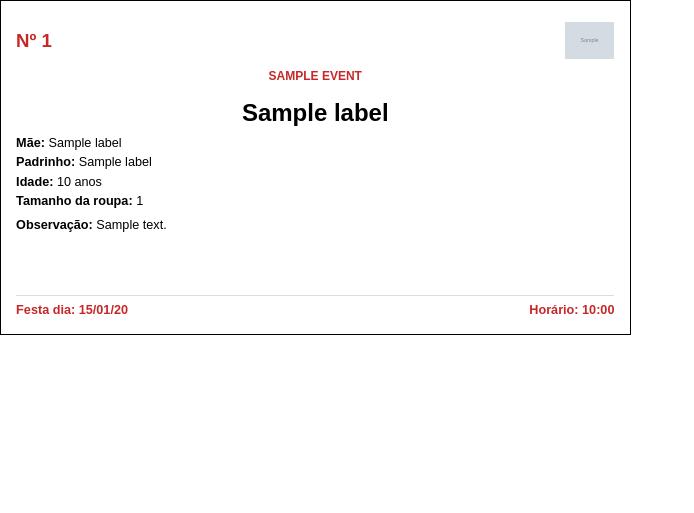
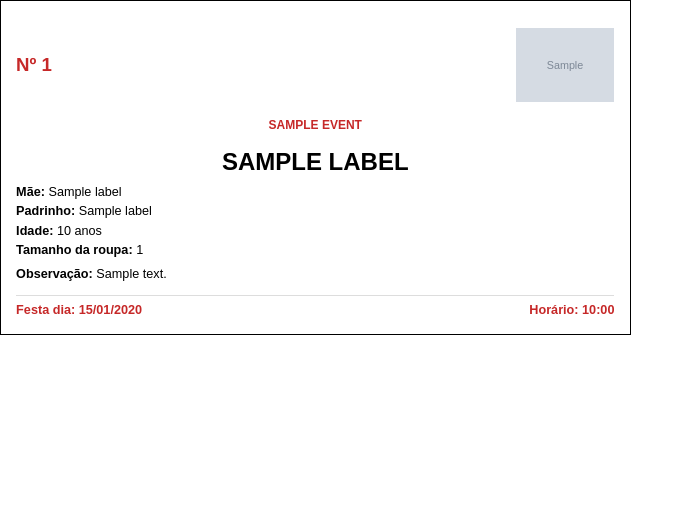
Before and after one commit to pcampos119104/mdc, a Django app: template web/templates/christmas/sponsorship_labels_pdf.html in a window 1280 px wide. Shown: the top 513 px of the page, without its empty margins (0-694 px from the left). Run offline with Django 5.2, Linux system fonts and the light colour scheme; the template is opened without the code that fills it: most values are stand-ins (such as "Sample title", 1, 10 or a date in 2020); grey boxes marked "Sample" are stand-in pictures.

Commit message:
refatorado layout das etiquetas.

```diff
--- a/web/templates/christmas/sponsorship_labels_pdf.html
+++ b/web/templates/christmas/sponsorship_labels_pdf.html
@@ -48,12 +48,12 @@
         align-items: center;
         justify-content: space-between;
         gap: 3mm;
-        min-height: 13mm;
+        min-height: 26mm;
       }
 
       .church-logo {
-        width: 13mm;
-        height: 13mm;
+        width: 26mm;
+        height: 26mm;
         object-fit: contain;
       }
 
@@ -129,7 +129,7 @@
             </header>
 
             <p class="event-name">{{ event.name }}</p>
-            <h2 class="child-name">{{ label.child_name }}</h2>
+            <h2 class="child-name">{{ label.child_name|upper }}</h2>
 
             <div class="label-details">
               <p><strong>Mãe:</strong> {{ label.mother_name }}</p>
@@ -142,7 +142,7 @@
             </div>
 
             <footer class="event-schedule">
-              <p>Festa dia: {{ event.event_date|date:"d/m/y" }}</p>
+              <p>Festa dia: {{ event.event_date|date:"d/m/Y" }}</p>
               <p>Horário: {{ event.event_time|time:"H:i" }}</p>
             </footer>
           </article>
```
Also changed, not shown: web/apps/christmas/tests/test_labels.py (+4 -2 lines).
